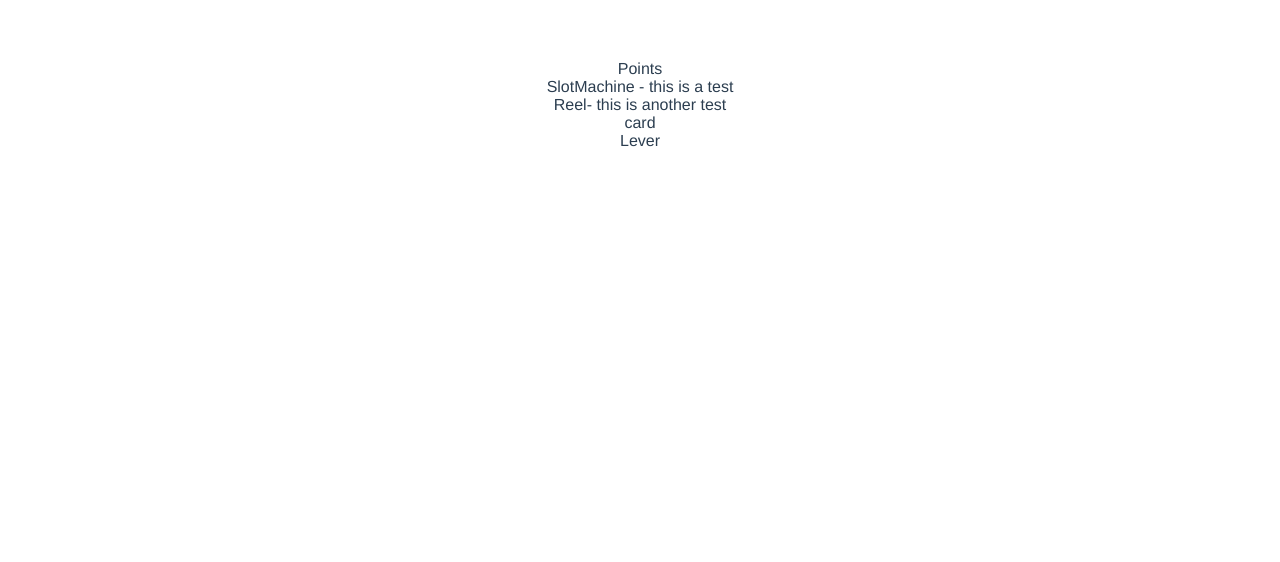
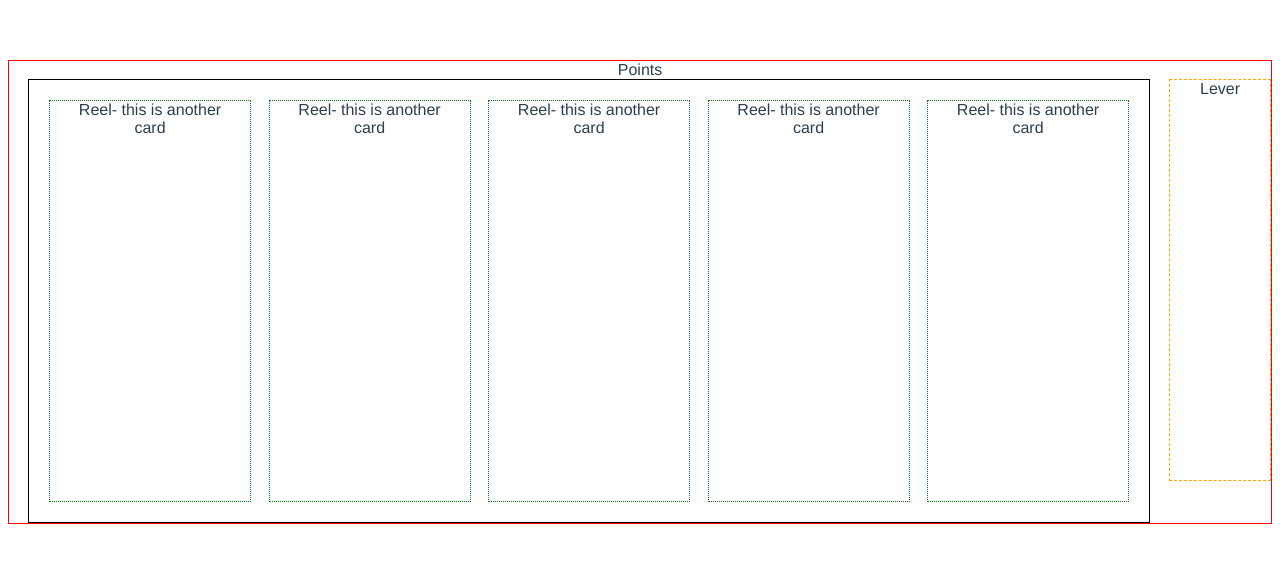
Before and after one commit to effcamp/alc-hackathon-game, a Vue app: page / in a window 1280 px wide. Shown: the top 562 px of the page. Built offline with nearby package versions, Linux system fonts and the light colour scheme.

Commit message:
CLeaned up folder structure. Added some visual outlines

```diff
--- a/src/App.vue
+++ b/src/App.vue
@@ -1,7 +1,10 @@
 <template>
   <div id="app">
     <Points />
-    <SlotMachine />
+    <div class="slot-face">
+      <SlotMachine />
+      <Lever />
+    </div>
 
   </div>
 </template>
@@ -9,17 +12,25 @@
 <script>
 import Points from "./components/Points.vue";
 import SlotMachine from "./components/SlotMachine.vue";
+import Lever from "./components/Lever.vue";
 
 export default {
   name: "app",
   components: {
     SlotMachine,
-    Points
+    Points,
+    Lever
   }
 };
 </script>
 
 <style>
+html {
+  box-sizing: border-box;
+}
+#app {
+  border: 1px solid red;
+}
 #app {
   font-family: "Avenir", Helvetica, Arial, sans-serif;
   -webkit-font-smoothing: antialiased;
@@ -28,4 +39,8 @@ export default {
   color: #2c3e50;
   margin-top: 60px;
 }
+.slot-face {
+  display: flex;
+  justify-content: flex-start;
+}
 </style>
--- a/src/components/Lever.vue
+++ b/src/components/Lever.vue
@@ -1,5 +1,5 @@
 <template>
-  <div>
+  <div class="lever">
     Lever
   </div>
 </template>
@@ -9,4 +9,9 @@ export default {};
 </script>
 
 <style>
+.lever {
+  width: 100px;
+  height: 400px;
+  border: 1px dashed orange;
+}
 </style>
--- a/src/components/Reels.vue
+++ b/src/components/Reel.vue
@@ -1,6 +1,6 @@
 <template>
-  <div>
-    Reel- this is another test
+  <div class="reel">
+    Reel- this is another
     <Card />
   </div>
 </template>
@@ -15,4 +15,9 @@ export default {
 </script>
 
 <style>
+.reel {
+  border: 1px dotted green;
+  width: 200px;
+  height: 400px;
+}
 </style>
--- a/src/components/SlotMachine.vue
+++ b/src/components/SlotMachine.vue
@@ -1,25 +1,55 @@
 <template>
-  <div class="hello">
-    SlotMachine - this is a test
-    <Reels />
-    <Lever />
+  <div class="slot-machine">
+    <Reel />
+    <Reel />
+    <Reel />
+    <Reel />
+    <Reel />
   </div>
 </template>
 
 <script>
-import Reels from "./Reels.vue";
-import Lever from "./Lever.vue";
+import Reel from "./Reel.vue";
 
 export default {
   components: {
-    Reels,
-    Lever
-  }
+    Reel
+  },
+  data: () => ({
+    msg: "Hello!",
+    suits: ["clubs", "hearts", "spades", "diamonds"],
+    numbers: [
+      "1",
+      "2",
+      "3",
+      "4",
+      "5",
+      "6",
+      "7",
+      "8",
+      "9",
+      "10",
+      "11",
+      "12",
+      "13"
+    ],
+    deck: []
+  }),
+  methods: {},
+  computed: {}
 };
 </script>
 
 <!-- Add "scoped" attribute to limit CSS to this component only -->
 <style scoped>
+.slot-machine {
+  width: 1080px;
+  margin: 0 auto;
+  border: 1px solid black;
+  display: flex;
+  justify-content: space-between;
+  padding: 20px;
+}
 h3 {
   margin: 40px 0 0;
 }
```
Also changed, not shown: src/assets/cards/cardTemplate.png (renamed from cardTemplate.png), src/assets/logo.png (deleted).
